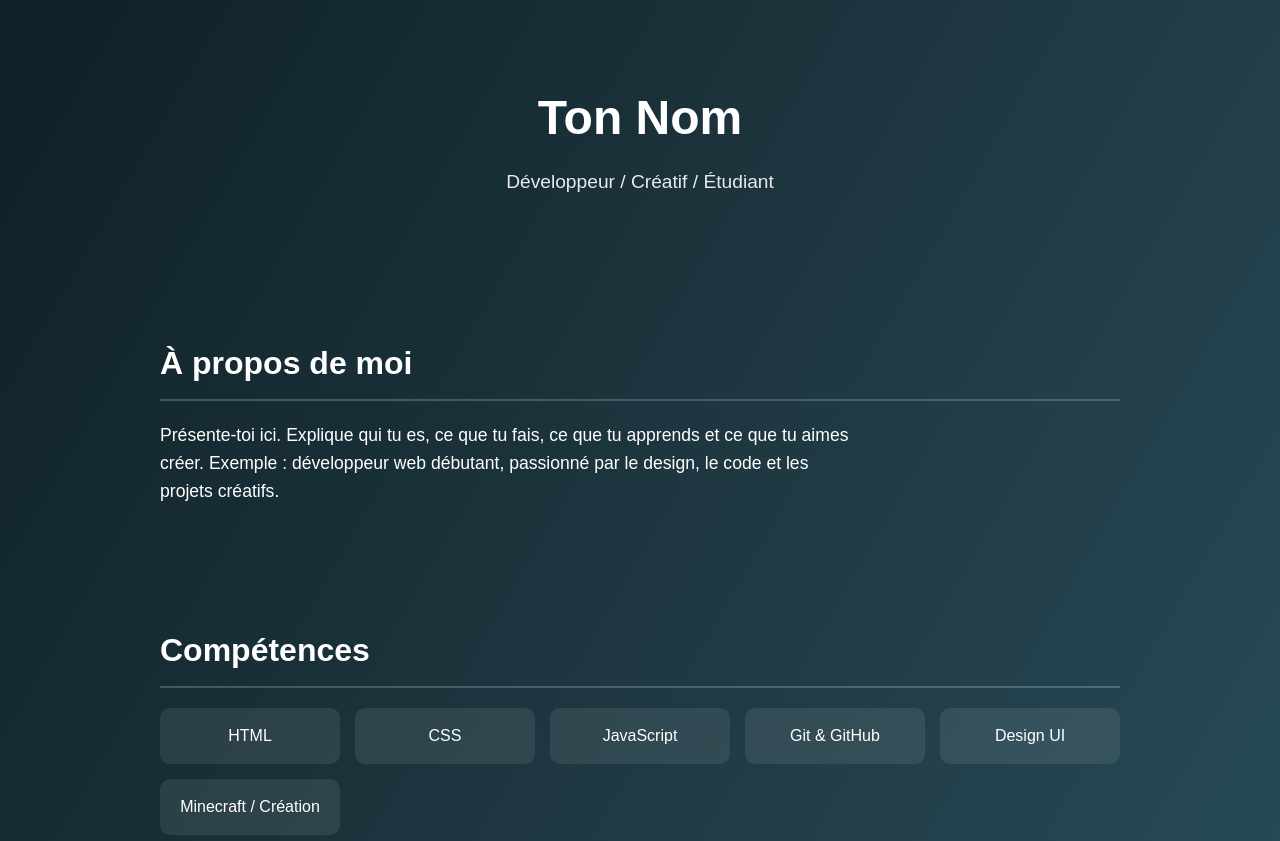
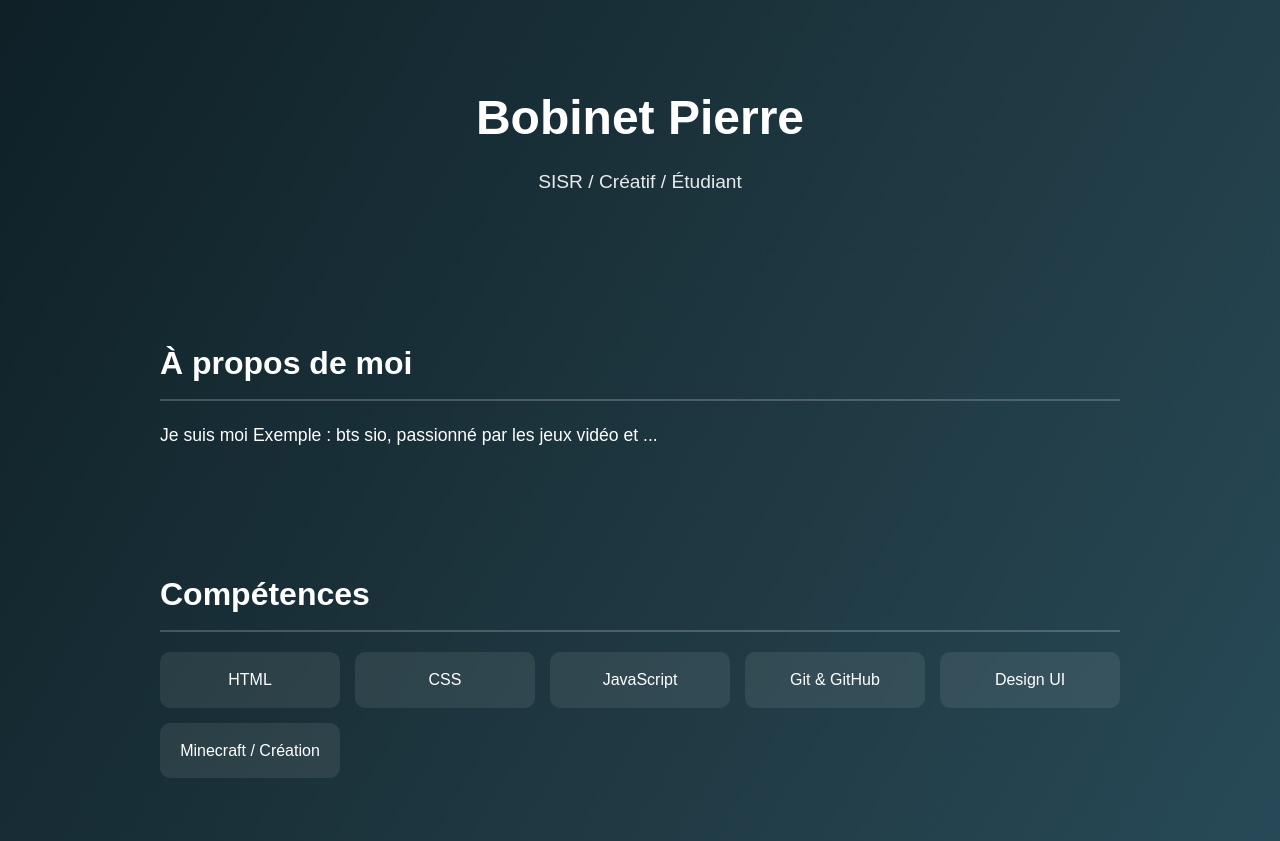
Before and after one commit to Pierre-Bobinet/Mon_PorteFolio, a plain HTML site: page index.html in a window 1280 px wide. Shown: the top 841 px of the page. Drawn offline with Linux system fonts and the light colour scheme.

Commit message:
changement 1

```diff
--- a/index.html
+++ b/index.html
@@ -121,15 +121,15 @@
 <body>
 
   <header>
-    <h1>Ton Nom</h1>
-    <p>Développeur / Créatif / Étudiant</p>
+    <h1>Bobinet Pierre</h1>
+    <p>SISR / Créatif / Étudiant</p>
   </header>
 
   <section class="about">
     <h2>À propos de moi</h2>
     <p>
-      Présente-toi ici. Explique qui tu es, ce que tu fais, ce que tu apprends et ce que tu aimes créer.
-      Exemple : développeur web débutant, passionné par le design, le code et les projets créatifs.
+      Je suis moi
+      Exemple : bts sio, passionné par les jeux vidéo et ...
     </p>
   </section>
 
```
